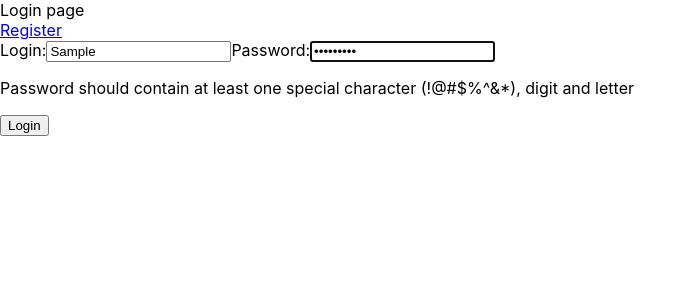
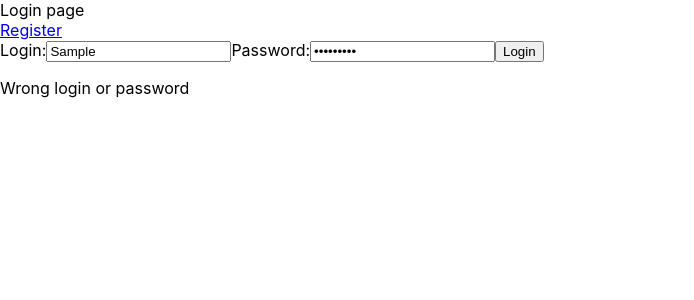
Before and after one commit to S4mm4ael/project-management-app, a React (Create React App) app: page /login in a window 1280 px wide. Both pictures are taken after typing "Sample", "Sample123" into the empty fields and a click on the button "Login". Shown: the top 300 px of the page, without its empty margins (0-694 px from the left). Built offline with nearby package versions, Linux system fonts and the light colour scheme; no server answers.

Commit message:
feat: add message if login or password is incorrect

```diff
--- a/src/components/LoginPage/LoginPage.tsx
+++ b/src/components/LoginPage/LoginPage.tsx
@@ -3,6 +3,7 @@ import { loginUser } from '../../utils/fetch';
 import { useAuth } from '../hook/useAuth';
 import { useForm, SubmitHandler } from 'react-hook-form';
 import { LoginInputs } from '../../utils/types';
+import { useState } from 'react';
 
 function LoginPage() {
   const [state, dispatch] = useAuth();
@@ -12,6 +13,7 @@ function LoginPage() {
     handleSubmit,
     formState: { errors },
   } = useForm<LoginInputs>();
+  const [responseError, setResponseError] = useState('');
 
   let token = localStorage.getItem('token');
   if (token) {
@@ -23,9 +25,12 @@ function LoginPage() {
     const password = data.password;
     const body = { login: login, password: password };
     if (token === null) {
+      try {
         const response = await loginUser(body);
         localStorage.setItem('token', response.token);
         token = response.token;
+        if (response.status !== 200) {
+          throw new Error(`Something went wrong... Error code: ${response.status}`);
         }
         dispatch({
           type: 'user',
@@ -37,6 +42,10 @@ function LoginPage() {
           },
         });
         navigate('/main');
+      } catch (error) {
+        setResponseError('Wrong login or password');
+      }
+    }
   };
 
   return (
@@ -49,8 +58,6 @@ function LoginPage() {
           <input
             {...register('login', {
               required: 'Login is required',
-              maxLength: { value: 20, message: 'Login is too long' },
-              minLength: { value: 3, message: 'Login is too short' },
             })}
           />
           {errors.login && <p>{errors.login.message}</p>}
@@ -61,18 +68,12 @@ function LoginPage() {
             type="password"
             {...register('password', {
               required: 'Password is required',
-              minLength: { value: 6, message: 'Password is too short' },
-              maxLength: { value: 25, message: 'Password is too long' },
-              pattern: {
-                value: /(?=.*[0-9])(?=.*[!@#$%^&*])[a-zA-Z0-9!@#$%^&*]{6,25}/,
-                message:
-                  'Password should contain at least one special character (!@#$%^&*), digit and letter',
-              },
             })}
           />
           {errors.password && <p>{errors.password.message}</p>}
         </label>
         <button type="submit">Login</button>
+        {responseError && <p>{responseError}</p>}
       </form>
     </>
   );
--- a/src/components/MainPage/MainPage.tsx
+++ b/src/components/MainPage/MainPage.tsx
@@ -1,8 +1,9 @@
-import { Link } from 'react-router-dom';
+import { Link, useNavigate } from 'react-router-dom';
 import { useAuth } from '../hook/useAuth';
 
 function MainPage() {
   const [state, dispatch] = useAuth();
+  const navigate = useNavigate();
 
   function handleLogOut() {
     localStorage.removeItem('token');
@@ -15,6 +16,7 @@ function MainPage() {
         id: null,
       },
     });
+    navigate('/');
   }
 
   return (
--- a/src/components/ProfilePage/ProfilePage.tsx
+++ b/src/components/ProfilePage/ProfilePage.tsx
@@ -1,8 +1,9 @@
-import { Link } from 'react-router-dom';
+import { Link, useNavigate } from 'react-router-dom';
 import { useAuth } from '../hook/useAuth';
 
 function ProfilePage() {
   const [state, dispatch] = useAuth();
+  const navigate = useNavigate();
 
   function handleClick() {
     localStorage.removeItem('token');
@@ -15,6 +16,7 @@ function ProfilePage() {
         id: null,
       },
     });
+    navigate('/');
   }
 
   return (
```
Lines whose indentation alone changed are shown as unchanged.
